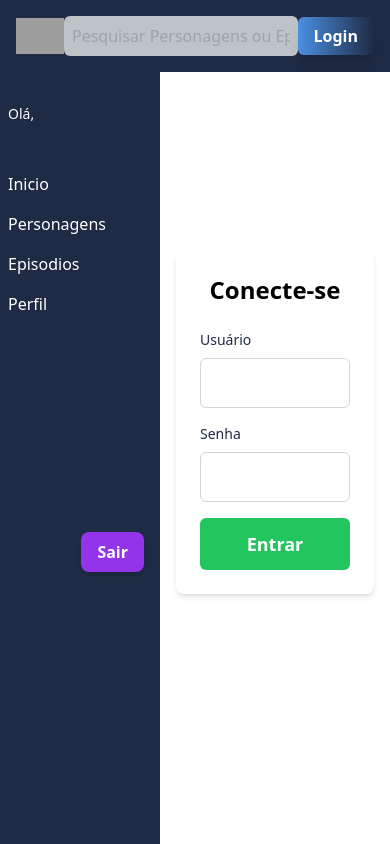
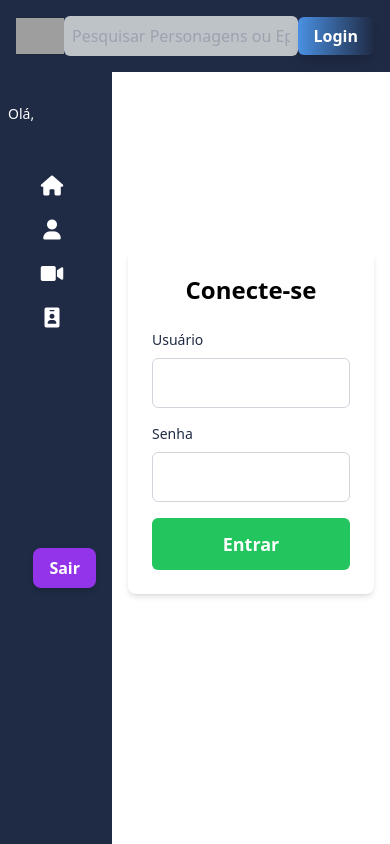
Before and after one commit to thaissacarvalho/rickEmorty-dashboard, an Angular app: page /login in a window 390 px wide. Built offline with nearby package versions, Linux system fonts and the light colour scheme; grey boxes are pictures that could not be loaded.

Commit message:
implementando sidebar responsivo

```diff
--- a/src/app/app.component.scss
+++ b/src/app/app.component.scss
@@ -18,7 +18,7 @@
 }
 
 .content {
-  @apply flex-1 ml-40 overflow-auto;
+  @apply flex-1 ml-28 overflow-auto;
   @screen lg {
     @apply ml-52;
   }
--- a/src/app/features/dashboard/dashboard.component.scss
+++ b/src/app/features/dashboard/dashboard.component.scss
@@ -1,8 +1,8 @@
 .dashboard-container {
-  @apply flex flex-col p-32 overflow-auto h-full;
+  @apply flex flex-col py-32 px-6 overflow-auto h-full;
 
   h2 {
-    @apply text-3xl font-bold text-gray-900 text-center;
+    @apply text-3xl font-bold text-gray-900 relative left-4;
 
     @screen sm {
       @apply text-left;
--- a/src/app/shared/components/sidebar/sidebar.component.html
+++ b/src/app/shared/components/sidebar/sidebar.component.html
@@ -4,10 +4,30 @@
   </div>
 
   <ul>
-    <li><a routerLink="/dashboard" routerLinkActive="active">Inicio</a></li>
-    <li><a routerLink="/characters" routerLinkActive="active">Personagens</a></li>
-    <li><a routerLink="/episodes" routerLinkActive="active">Episodios</a></li>
-    <li><a routerLink="/profile" routerLinkActive="active">Perfil</a></li>
+    <li>
+      <a routerLink="/dashboard" routerLinkActive="active">
+        <i class="fa-solid fa-house lg:hidden"></i> <!-- Ícone de Home -->
+        <span class="hidden lg:inline">Inicio</span>
+      </a>
+    </li>
+    <li>
+      <a routerLink="/characters" routerLinkActive="active">
+        <i class="fa-solid fa-user lg:hidden"></i> <!-- Ícone de Personagem -->
+        <span class="hidden lg:inline">Personagens</span>
+      </a>
+    </li>
+    <li>
+      <a routerLink="/episodes" routerLinkActive="active">
+        <i class="fa-solid fa-video lg:hidden"></i> <!-- Ícone de Episódio -->
+        <span class="hidden lg:inline">Episodios</span>
+      </a>
+    </li>
+    <li>
+      <a routerLink="/profile" routerLinkActive="active">
+        <i class="fa-solid fa-id-badge lg:hidden"></i> <!-- Ícone de Perfil -->
+        <span class="hidden lg:inline">Perfil</span>
+      </a>
+    </li>
   </ul>
 
   <div class="container-logout">
--- a/src/app/shared/components/sidebar/sidebar.component.scss
+++ b/src/app/shared/components/sidebar/sidebar.component.scss
@@ -1,5 +1,5 @@
 .sidebar {
-  @apply bg-dark_blue_rick text-white h-screen pt-6 fixed top-[72px] left-0 w-40 flex flex-col justify-start z-10;
+  @apply bg-dark_blue_rick text-white h-screen pt-6 fixed top-[72px] left-0 w-28 flex flex-col justify-start z-10;
 
   @screen lg {
     @apply w-52;
@@ -32,10 +32,23 @@ ul {
   @apply list-none mt-8 flex flex-col;
 
   li {
-    @apply p-2 text-left;
+    @apply p-2 text-left flex items-center justify-center;
+
+    @screen lg {
+      @apply justify-start;
+    }
 
     a {
-      @apply no-underline text-white hover:text-purple_portal hover:font-bold;
+      @apply no-underline text-white hover:text-purple_portal hover:font-bold flex items-center justify-center w-full;
+
+      @screen lg {
+        @apply justify-start;
+      }
+
+
+      i {
+        @apply text-xl mr-2;
+      }
 
       &.active {
         @apply font-bold;
@@ -59,3 +72,26 @@ ul {
     }
   }
 }
+
+@screen lg {
+  .fa-house,
+  .fa-user,
+  .fa-video,
+  .fa-id-badge {
+    display: none;
+  }
+
+  .hidden.lg\\:inline {
+    display: inline;
+  }
+}
+
+@screen sm {
+  .hidden.lg\\:inline {
+    display: none;
+  }
+
+  .lg\\:hidden {
+    display: inline-block;
+  }
+}
--- a/src/index.html
+++ b/src/index.html
@@ -6,6 +6,7 @@
   <base href="/">
   <meta name="viewport" content="width=device-width, initial-scale=1">
   <link rel="icon" type="image/x-icon" href="favicon.ico">
+  <link rel="stylesheet" href="https://cdnjs.cloudflare.com/ajax/libs/font-awesome/6.0.0-beta3/css/all.min.css">
 </head>
 <body>
   <app-root></app-root>
```
